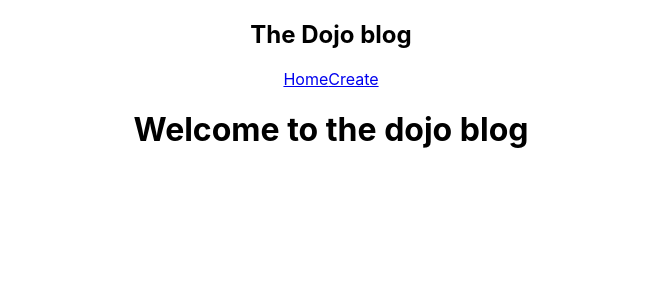
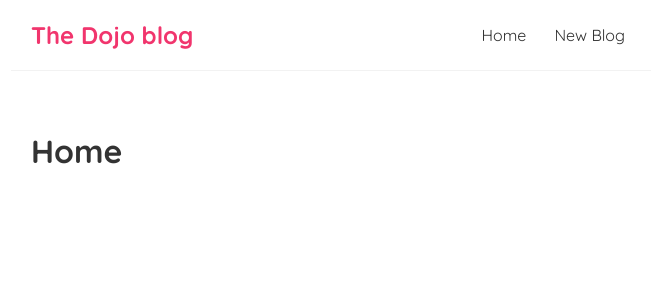
Before and after one commit to baibhavprdn/react-blog, a React (Create React App) app: page / in a window 1280 px wide. Shown: the top 300 px of the page, without its empty margins (309-964 px from the left). Built offline with nearby package versions, Linux system fonts and the light colour scheme.

Commit message:
css styling

```diff
--- a/src/App.css
+++ /dev/null
@@ -1,38 +0,0 @@
-.App {
-  text-align: center;
-}
-
-.App-logo {
-  height: 40vmin;
-  pointer-events: none;
-}
-
-@media (prefers-reduced-motion: no-preference) {
-  .App-logo {
-    animation: App-logo-spin infinite 20s linear;
-  }
-}
-
-.App-header {
-  background-color: #282c34;
-  min-height: 100vh;
-  display: flex;
-  flex-direction: column;
-  align-items: center;
-  justify-content: center;
-  font-size: calc(10px + 2vmin);
-  color: white;
-}
-
-.App-link {
-  color: #61dafb;
-}
-
-@keyframes App-logo-spin {
-  from {
-    transform: rotate(0deg);
-  }
-  to {
-    transform: rotate(360deg);
-  }
-}
--- a/src/App.js
+++ b/src/App.js
@@ -1,5 +1,5 @@
 // import logo from './logo.svg';
-import './App.css';
+// import './App.css';
 import Navbar from './components/navbar';
 import Home from './screens/home';
 
--- a/src/components/navbar.js
+++ b/src/components/navbar.js
@@ -4,7 +4,7 @@
       <h1>The Dojo blog</h1>
       <div className="links">
         <a href="/">Home</a>
-        <a href="/create">Create</a>
+        <a href="/create">New Blog</a>
       </div>
     </nav>
   );
--- a/src/index.css
+++ b/src/index.css
@@ -1,13 +1,41 @@
-body {
+@import url('https://fonts.googleapis.com/css2?family=Quicksand:wght@300..700&display=swap');
+
+/* base styles */
+* {
   margin: 0;
-  font-family: -apple-system, BlinkMacSystemFont, 'Segoe UI', 'Roboto', 'Oxygen',
-    'Ubuntu', 'Cantarell', 'Fira Sans', 'Droid Sans', 'Helvetica Neue',
-    sans-serif;
-  -webkit-font-smoothing: antialiased;
-  -moz-osx-font-smoothing: grayscale;
+  font-family: "Quicksand";
+  color: #333;
 }
 
-code {
-  font-family: source-code-pro, Menlo, Monaco, Consolas, 'Courier New',
-    monospace;
+.navbar {
+  padding: 20px;
+  display: flex;
+  align-items: center;
+  max-width: 600px;
+  margin: 0 auto;
+  border-bottom: 1px solid #f2f2f2;
 }
+
+.navbar h1 {
+  color: #f1356d;
+}
+
+.navbar .links {
+  margin-left: auto;
+}
+
+.navbar a {
+  margin-left: 16px;
+  text-decoration: none;
+  padding: 6px;
+}
+
+.navbar a:hover {
+  color: #f1356d;
+}
+
+.content {
+  max-width: 600px;
+  margin: 40px auto;
+  padding: 20px;
+}
--- a/src/screens/home.js
+++ b/src/screens/home.js
@@ -1,8 +1,8 @@
 const Home = () => {
-  const title = "Welcome to the dojo blog"
+  const title = "Home"
 
   return (
-    <div className="home">
+    <div className="content">
       <h1>{title}</h1>
     </div>
   );
```
